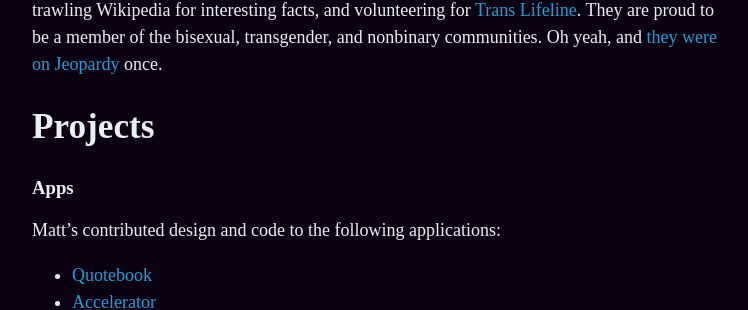
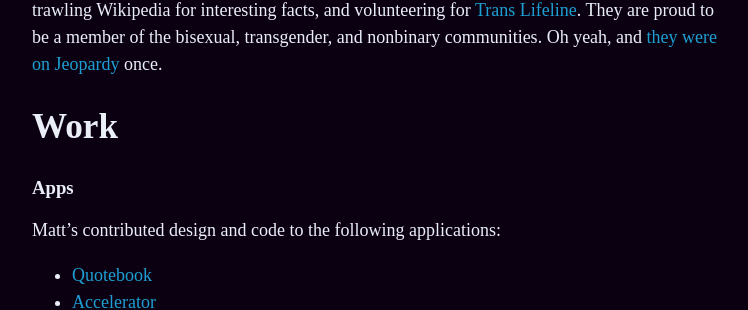
Before and after one commit to mbbischoff/website, a Jekyll site: the page built from about.md, in a window 1280 px wide and 900 px high, scrolled down 1559 px. Shown: the part 153-463 px from the top of the window, without its empty margins (258-1006 px from the left). Built offline with Jekyll 4.4.1, drawn with Linux system fonts in a browser that asks for light colours; some web fonts are replaced.

Commit message:
Updated About

```diff
--- a/about.md
+++ b/about.md
@@ -19,7 +19,7 @@ Matt is an acclaimed speaker, giving [talks](https://matthewbischoff.com/categor
 
 In their spare time, Matt enjoys making (and drinking) classic cocktails, going to the theatre, trawling Wikipedia for interesting facts, and volunteering for [Trans Lifeline](https://www.translifeline.org/). They are proud to be a member of the bisexual, transgender, and nonbinary communities. Oh yeah, and [they were on Jeopardy](https://www.j-archive.com/showgame.php?game_id=3342) once.
 
-## Projects
+## Work
 
 ### Apps
 
```
